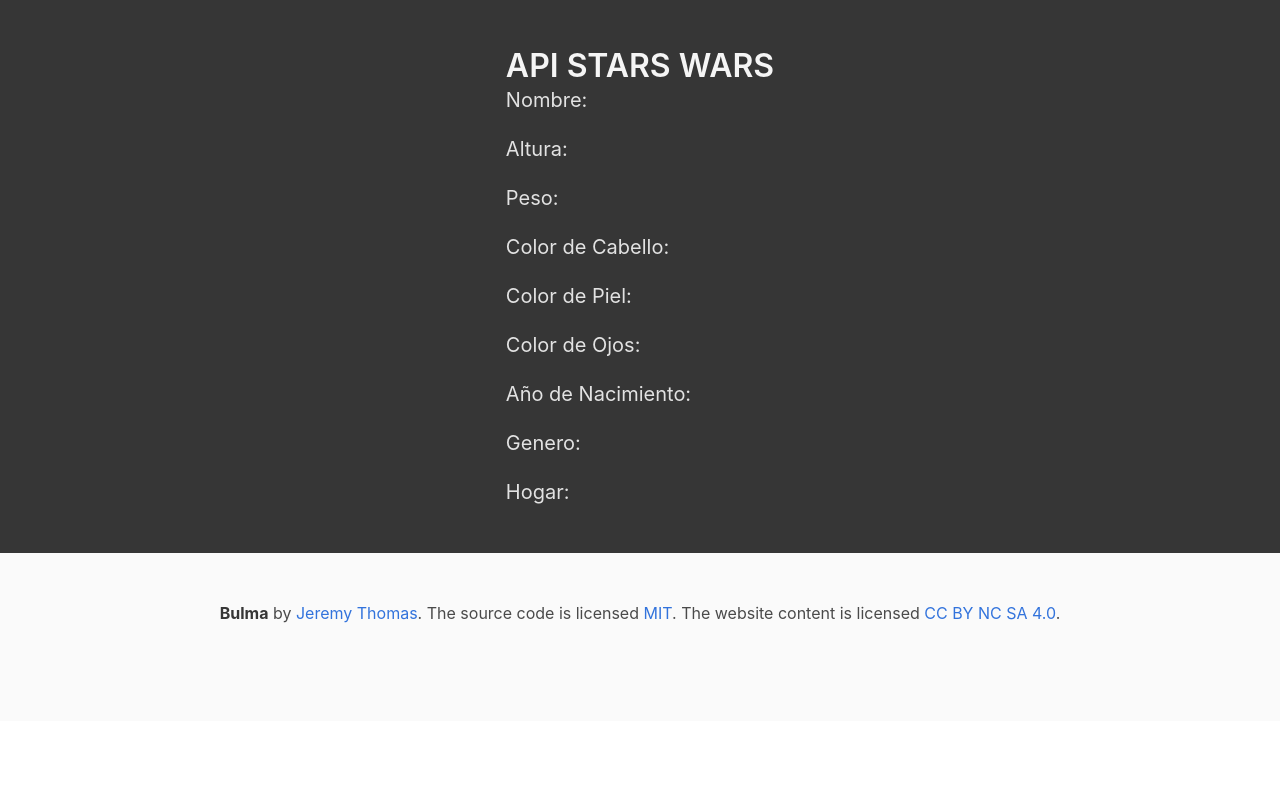
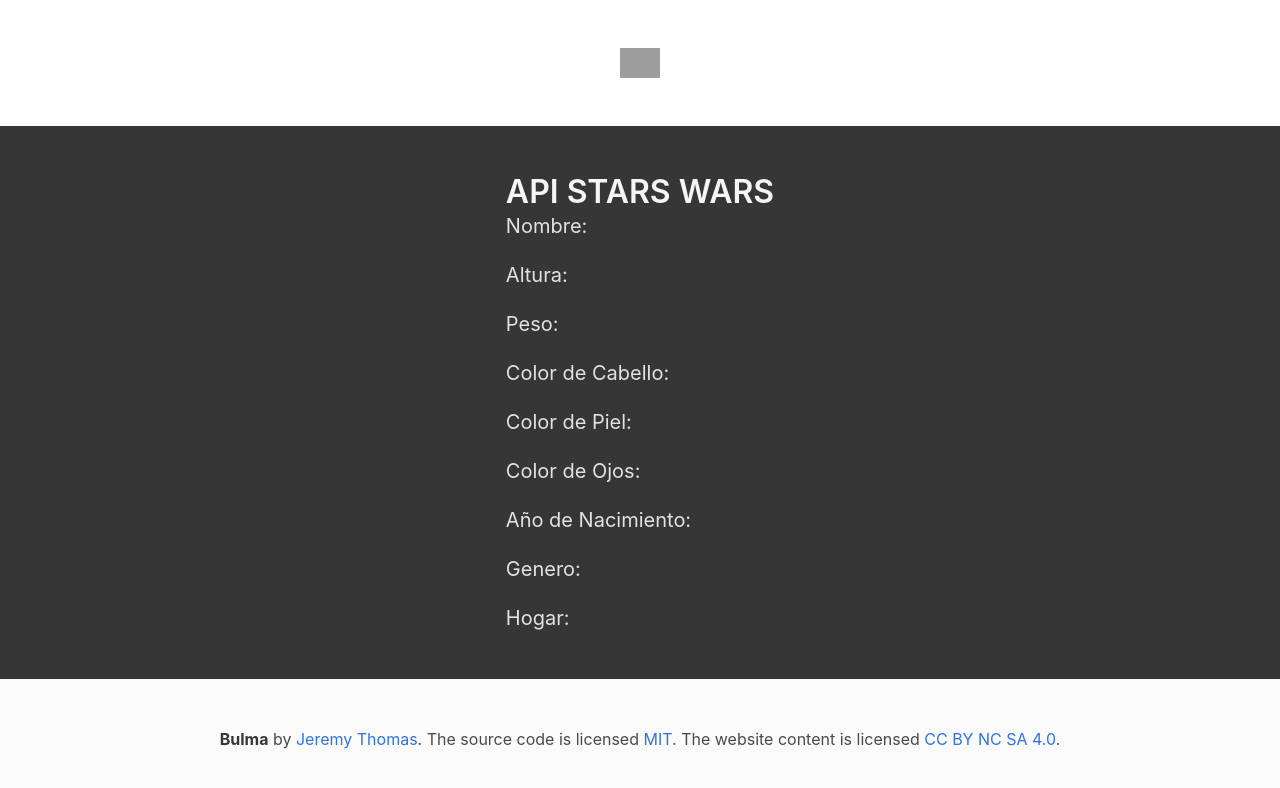
Before and after one commit to Marco-Rod/VuejsAxiosBulma, a plain HTML site: page index.html in a window 1280 px wide. Drawn offline with nearby package versions, Linux system fonts and the light colour scheme; no server answers; grey boxes are pictures that could not be loaded.

Commit message:
se agrega level

```diff
--- a/index.html
+++ b/index.html
@@ -13,6 +13,13 @@
 </head>
 
 <body>
+    <div class="section">
+        <nav class="level">
+            <p class="level-item has-text-centered">
+                <img src="https://bulma.io/images/bulma-type.png" alt="" style="height: 30px;">
+            </p>
+        </nav>
+    </div>
     <section class="section hero is-dark">
         <div class="container" id="app">
             <h1 class="title .is-$turquoise">
@@ -63,7 +70,6 @@
             let homeworld = ''
             axios.get('https://swapi.co/api/people/1/')
                 .then((result) => {
-                    console.log(result.data.name)
                     this.name = result.data.name
                     this.height = result.data.height
                     this.mass = result.data.mass
```
